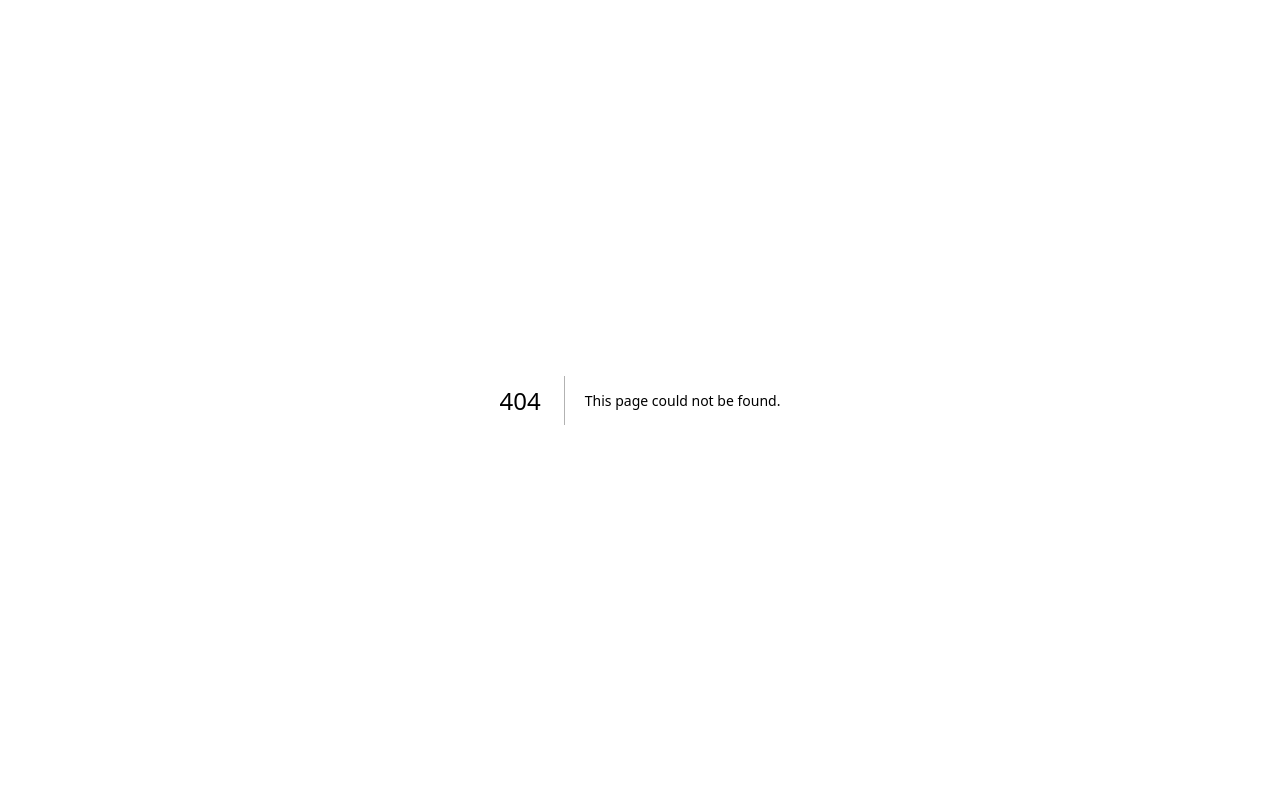
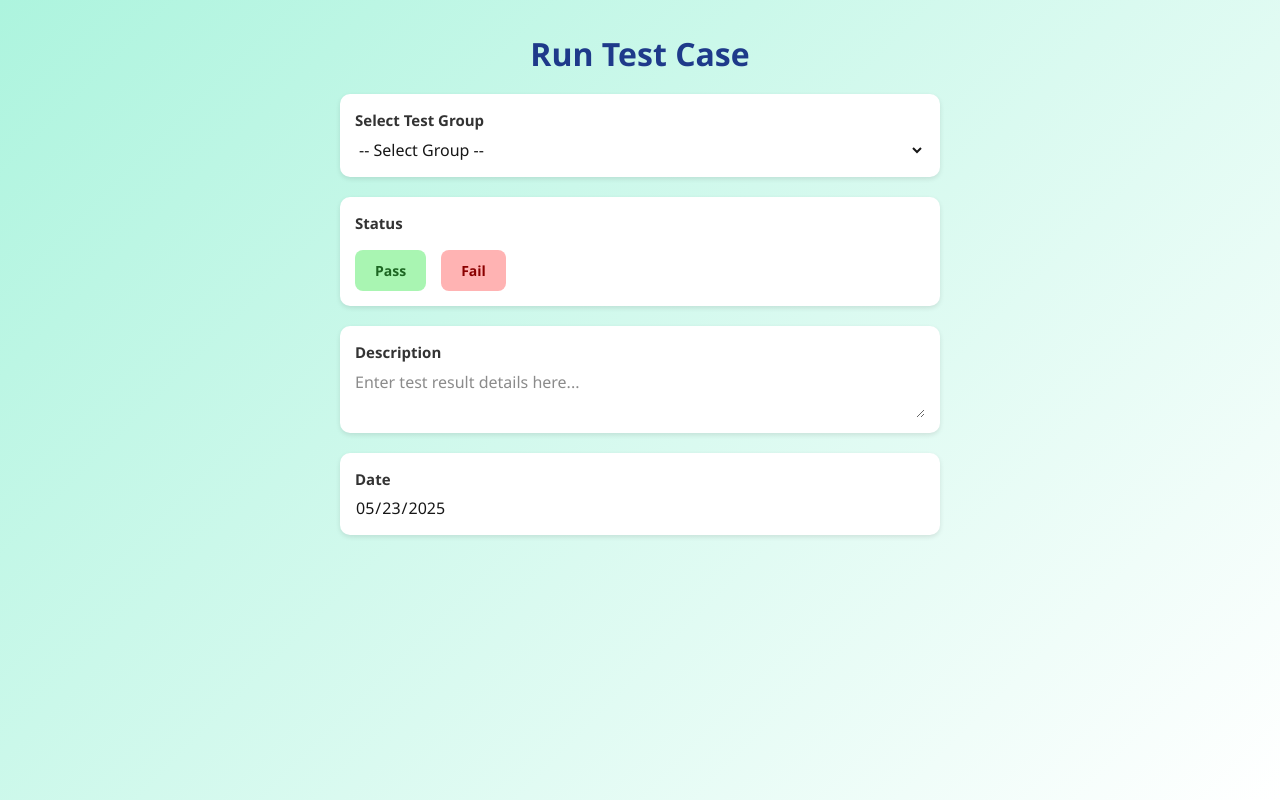
Before and after one commit to Dhayalesh/test_case_management_system, a Next.js app in the folder frontend/: page /run-test-cases in a window 1280 px wide. Before the commit this address had no page. Built offline with nearby package versions, Linux system fonts and the light colour scheme.

Commit message:
Added page for the Run Test Case

```diff
--- a/frontend/app/dashboard/dashboard.jsx
+++ b/frontend/app/dashboard/dashboard.jsx
@@ -33,8 +33,8 @@ const router = useRouter();
       <h1 className={styles.title}>Test Case Management System</h1>
 
       <div className={styles.buttonRow}>
-        <button className={styles.testCases}onClick={() => router.push('/test-case-groups')}>Test Cases</button>
-        <button className={styles.runTestCase}>Run Test Case</button>
+        <button className={styles.testCases} onClick={() => router.push('/test-case-groups')}>Test Cases</button>
+        <button className={styles.runTestCase} onClick={() => router.push('/run-test-cases')}>Run Test Case</button>
         <button className={styles.testResults}>Test Results</button>
         <button className={styles.settings}>Settings</button>
         <button className={styles.logout} onClick={handleLogout}>
--- /dev/null
+++ b/frontend/app/run-test-cases/page.jsx
@@ -0,0 +1,5 @@
+import RunTestCases from "./runTestCases.jsx";
+
+export default function TestCasesPage() {
+  return <RunTestCases />;
+}
--- /dev/null
+++ b/frontend/app/run-test-cases/runTestCases.jsx
@@ -0,0 +1,166 @@
+"use client";
+
+import React, { useState, useEffect } from "react";
+import styles from "./runTestCases.module.css";
+
+const RunTestCases = () => {
+  const [selectedGroup, setSelectedGroup] = useState("");
+  const [selectedCase, setSelectedCase] = useState("");
+  const [passStatus, setPassStatus] = useState("");
+  const [description, setDescription] = useState("");
+  const [currentDate, setCurrentDate] = useState("");
+  const [copied, setCopied] = useState(false);
+
+  const testGroups = {
+    "Login Tests": {
+      description: "Tests related to login functionality.",
+      cases: {
+        "Valid Login": {
+          description: "Test with valid username and password.",
+          data: "username: testuser, password: 123456",
+          script: "login('testuser', '123456');",
+        },
+        "Invalid Login": {
+          description: "Test with incorrect password.",
+          data: "username: testuser, password: wrongpass",
+          script: "login('testuser', 'wrongpass');",
+        },
+      },
+    },
+    "Signup Tests": {
+      description: "Tests related to user registration.",
+      cases: {
+        "Valid Signup": {
+          description: "Register with valid user info.",
+          data: "username: newuser, password: pass123",
+          script: "signup('newuser', 'pass123');",
+        },
+      },
+    },
+  };
+
+  useEffect(() => {
+    const today = new Date().toISOString().split("T")[0];
+    setCurrentDate(today);
+  }, []);
+
+  const handleCopy = () => {
+    const script =
+      selectedGroup && selectedCase
+        ? testGroups[selectedGroup].cases[selectedCase].script
+        : "";
+    navigator.clipboard.writeText(script);
+    setCopied(true);
+    setTimeout(() => setCopied(false), 2000);
+  };
+
+  return (
+    <div className={styles.container}>
+      <h2 className={styles.title}>Run Test Case</h2>
+
+      <div className={styles.field}>
+        <label>Select Test Group</label>
+        <select
+          value={selectedGroup}
+          onChange={(e) => {
+            setSelectedGroup(e.target.value);
+            setSelectedCase("");
+          }}
+        >
+          <option value="">-- Select Group --</option>
+          {Object.keys(testGroups).map((group, idx) => (
+            <option key={idx} value={group}>
+              {group}
+            </option>
+          ))}
+        </select>
+      </div>
+
+      {selectedGroup && (
+        <div className={styles.field}>
+          <label>Select Test Case</label>
+          <select
+            value={selectedCase}
+            onChange={(e) => setSelectedCase(e.target.value)}
+          >
+            <option value="">-- Select Test Case --</option>
+            {Object.keys(testGroups[selectedGroup].cases).map((test, idx) => (
+              <option key={idx} value={test}>
+                {test}
+              </option>
+            ))}
+          </select>
+        </div>
+      )}
+
+      <div className={styles.field}>
+        <label>Status</label>
+        <div className={styles.statusButtons}>
+          <button
+            className={
+              passStatus === "Pass" ? styles.activeGreen : styles.green
+            }
+            type="button"
+            onClick={() => setPassStatus("Pass")}
+          >
+            Pass
+          </button>
+          <button
+            className={passStatus === "Fail" ? styles.activeRed : styles.red}
+            type="button"
+            onClick={() => setPassStatus("Fail")}
+          >
+            Fail
+          </button>
+        </div>
+      </div>
+
+      <div className={styles.field}>
+        <label>Description</label>
+        <textarea
+          value={description}
+          onChange={(e) => setDescription(e.target.value)}
+          placeholder="Enter test result details here..."
+        ></textarea>
+      </div>
+
+      <div className={styles.field}>
+        <label>Date</label>
+        <input type="date" value={currentDate} readOnly />
+      </div>
+
+      {selectedGroup && selectedCase && (
+        <div className={styles.infoBox}>
+          <p>
+            <strong>Group Description:</strong>{" "}
+            {testGroups[selectedGroup].description}
+          </p>
+          <p>
+            <strong>Case Description:</strong>{" "}
+            {testGroups[selectedGroup].cases[selectedCase].description}
+          </p>
+          <p>
+            <strong>Test Data:</strong>{" "}
+            {testGroups[selectedGroup].cases[selectedCase].data}
+          </p>
+          <p>
+            <strong>Test Script:</strong>
+          </p>
+          <div className={styles.scriptBox}>
+            {testGroups[selectedGroup].cases[selectedCase].script}
+          </div>
+          <button
+            type="button"
+            onClick={handleCopy}
+            className={styles.copyButton}
+          >
+            Copy Script
+          </button>
+          {copied && <div className={styles.copySuccess}>Copied!</div>}
+        </div>
+      )}
+    </div>
+  );
+};
+
+export default RunTestCases;
--- /dev/null
+++ b/frontend/app/run-test-cases/runTestCases.module.css
@@ -0,0 +1,154 @@
+.container {
+  min-height: 100vh;
+  padding: 30px 20px;
+  background: linear-gradient(135deg, #adf4de, #ffffff);
+  display: flex;
+  flex-direction: column;
+  align-items: center;
+  justify-content: flex-start;
+  font-family: 'Segoe UI', sans-serif;
+}
+
+.title {
+  font-size: 2rem;
+  font-weight: bold;
+  color: #1e3a8a;
+  margin-bottom: 1rem;
+  text-align: center;
+}
+
+.field {
+  margin-bottom: 20px;
+  width: 100%;
+  max-width: 600px;
+  display: flex;
+  flex-direction: column;
+  background: #fff;
+  padding: 15px;
+  border-radius: 10px;
+  box-shadow: 0 2px 5px rgba(0,0,0,0.1);
+}
+
+.field label {
+  font-weight: bold;
+  margin-bottom: 6px;
+  color: #333;
+  font-size: 15px;
+}
+
+.select,
+.textarea,
+.input[type="text"],
+.input[type="date"] {
+  padding: 12px;
+  border-radius: 8px;
+  border: 1px solid #ccc;
+  font-size: 14px;
+  background: #f9f9f9;
+  box-shadow: inset 0 1px 2px rgba(0,0,0,0.05);
+}
+
+.textarea {
+  resize: vertical;
+  min-height: 80px;
+}
+
+.statusButtons {
+  display: flex;
+  gap: 15px;
+  margin-top: 10px;
+}
+
+.statusButtons button {
+  padding: 10px 20px;
+  border: none;
+  border-radius: 8px;
+  font-weight: bold;
+  cursor: pointer;
+  transition: all 0.2s ease-in-out;
+  font-size: 14px;
+}
+
+.statusButtons .activeGreen {
+  background-color: #4CAF50;
+  color: white;
+}
+
+.statusButtons .green {
+  background-color: #a9f5b2;
+  color: #1d6622;
+}
+
+.statusButtons .activeRed {
+  background-color: #f44336;
+  color: white;
+}
+
+.statusButtons .red {
+  background-color: #ffb3b3;
+  color: #8b0000;
+}
+
+.infoBox {
+  background: #ffffffee;
+  padding: 20px;
+  border-radius: 12px;
+  width: 100%;
+  max-width: 600px;
+  box-shadow: 0 4px 12px rgba(0, 0, 0, 0.1);
+}
+
+.infoBox p {
+  margin-bottom: 10px;
+  line-height: 1.5;
+  color: #333;
+}
+
+.scriptBox {
+  background: #222;
+  color: #0f0;
+  padding: 10px;
+  border-radius: 8px;
+  overflow-x: auto;
+  font-family: monospace;
+  margin-top: 10px;
+}
+
+.copyButton {
+  margin-top: 12px;
+  background: #0070f3;
+  color: white;
+  border: none;
+  padding: 10px 18px;
+  border-radius: 8px;
+  cursor: pointer;
+  font-size: 14px;
+  transition: background 0.2s ease-in-out;
+}
+
+.copyButton:hover {
+  background: #0059c1;
+}
+
+.copySuccess {
+  margin-top: 8px;
+  color: green;
+  font-weight: bold;
+}
+
+/* Responsive */
+@media (max-width: 600px) {
+  .statusButtons {
+    flex-direction: column;
+    gap: 10px;
+  }
+
+  .container {
+    padding: 20px 10px;
+  }
+
+  .field,
+  .infoBox {
+    width: 100%;
+  }
+}
```
